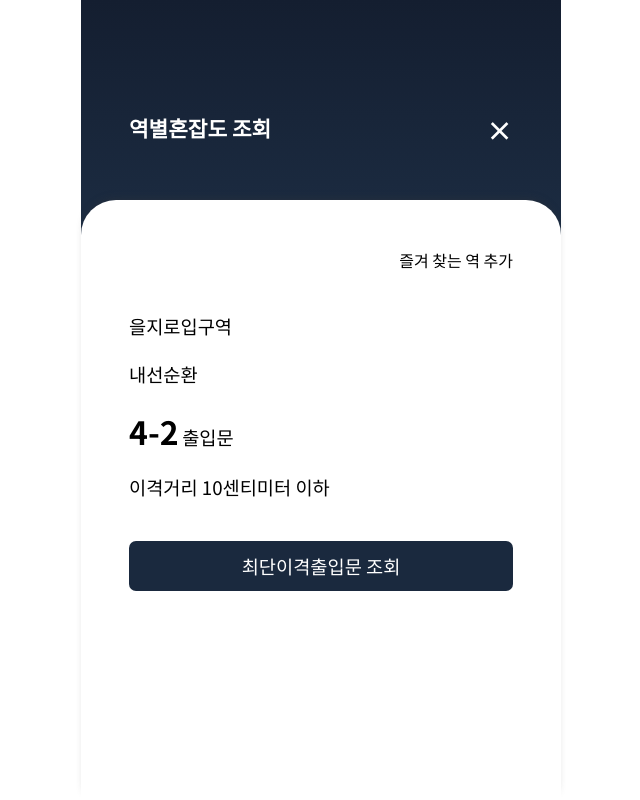
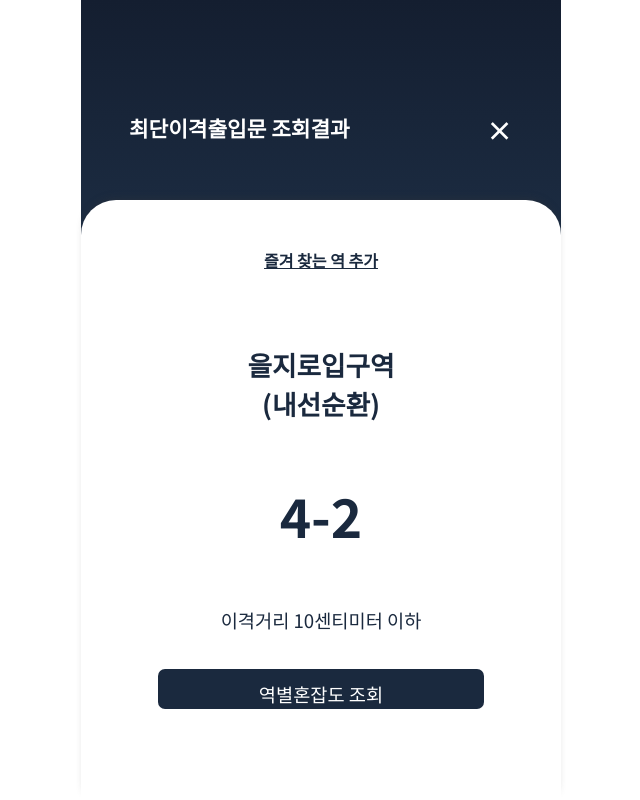
Before and after one commit to gns0304/teum, a Django app: page /result/shortest/1 in a window 1280 px wide. Shown: the whole page, without its empty margins (319-959 px from the left). Run offline with Django 3.2, Linux system fonts and the light colour scheme.

Commit message:
sh - 05/24 front 2nd

```diff
--- a/mainApp/static/css/stylesheet_results.css
+++ b/mainApp/static/css/stylesheet_results.css
@@ -57,6 +57,8 @@
     width: 80%;
     padding: 0 10% 0 10%;
     float: left;
+    text-align: center;
+
 }
 
 #list h1 {
@@ -92,18 +94,13 @@
 }
 
 
-
-#panel a {
-    color : black;
-    text-decoration: none;
-}
-
-
 .panel-title {
 width : 100%;
 height: 40px;
-font-size : 10pt;
+font-size : 13pt;
+
 }
+
 
 .panel-title-text{
     color : #1A293E;
@@ -118,9 +115,12 @@ font-size : 10pt;
     margin-top:20px;
 }
 
+
+
 #see-all-btn {
-    float : right;
-}
+    float: right;
+
+ }
 
 
 .recent{
@@ -130,6 +130,14 @@ font-size : 10pt;
     float:left;
     width : 80%;
 }
+
+.l_btn{
+
+
+
+}
+
+
 #pagenation{
     margin: 0 auto;
     width : 100%;
@@ -137,6 +145,7 @@ font-size : 10pt;
     display: block;
     float: left;
 }
+
 
 
 
@@ -189,59 +198,49 @@ font-size : 10pt;
     }
 }
 
-.l_btn{
 
-    width: 100%;
-    height: 50px;
-    padding-top: 0px;
-
-
-}
 
 
 .small_box_container{
-
 
    display: inline-block;
     width: 100%;
 
 }
 
-.station_title{
-
-    font-size: 14pt;
+#fav_btn {
+    color: black;
     font-weight: bold;
+    text-align: center;
+    text-decoration: underline;
+    color: #1A293E;
 
 }
 
-.platform_title, .car_door_title{
-    font-size: 14pt;
+.station_title, .platform_title, .car_door_title{
+    font-size: 20pt;
     font-weight: bold;
+    text-align:center;
+    color: #1A293E;
+}
 
-}
+
 
 .flowInfo_title, .distanceInfo_title,.centi_title, .chul_title{
     font-size: 14pt;
+    text-align:center;
+    color: #1A293E;
 }
 
 
 .distance_title, .big_car_door_title{
-    font-size: 24pt;
+    font-size: 40pt;
     font-weight: bold;
+    text-align:center;
+    color: #1A293E;
 
 }
 
-.big_title{
-    font-size: 22pt;
-    font-weight: bold;
-
-}
-
-.small_title{
-    font-size: 14pt;
-
-
-}
 
 .small_box{
 
--- a/templates/results/shortestDistance.html
+++ b/templates/results/shortestDistance.html
@@ -21,45 +21,41 @@
 
         <div id = "title" style="float: left" >
             <div id = "title-left">
-                <h3>역별혼잡도 조회</h3>
+                <h3>최단이격출입문 조회결과</h3>
             </div>
           <div id = "title-close">
               <a href="{% url "menu" %}">×</a>
           </div>
-
 
         </div>
 
         <div id="panel">
             <div id = "list">
 
-                   <form id="createTarget" action="" method="post">
-
-                    {% csrf_token %}
-                        <div id="see-all-btn">
-                            <a href="" class="blue">즐겨 찾는 역 추가</a>
+                       <div class = "small_box_container">
+                            <a href="" id="fav_btn" >즐겨 찾는 역 추가</a>
                         </div>
 
-                        <div class = "panel-object">
-                            <div class = "small_box_container">
-                            <p class = "station_title">을지로입구역</p>
-                            <p class = "platform_title">내선순환</p>
-                            </div>
+                        <p class = "panel-object">
+                            <p class = "small_box_container">
+                            <div class = "station_title">을지로입구역</div>
+                            <div class = "platform_title">(내선순환)</div>
+                            </p>
 
-                            <div class = "small_box_container">
-                            <span class = "big_car_door_title">4-2</span>
-                            <span class = "chul_title">출입문</span>
-                            </div>
+                            <p class = "small_box_container">
+                            <div class = "big_car_door_title">4-2</div>
+                            </p>
 
-                            <div class = "small_box_container">
-                            <p class = "distanceInfo_title">이격거리 10센티미터 이하</p>
-                            </div>
+                            <p class = "small_box_container">
+                            <div class = "distanceInfo_title">이격거리 10센티미터 이하</div>
+                            </p>
 
-                            <input type="submit" class="l_btn btn_blue" id="submit" value="최단이격출입문 조회">
-
-                </form>
+                            <input type="submit" class="l_btn btn_blue" id="submit" value="역별혼잡도 조회">
+                        </p>
             </div>
         </div>
+
     </div>
 
+
 {% endblock %}
```
Also changed, not shown: templates/results/complexity.html (+16 -20 lines), templates/results/doorDistance.html (+17 -18 lines).
